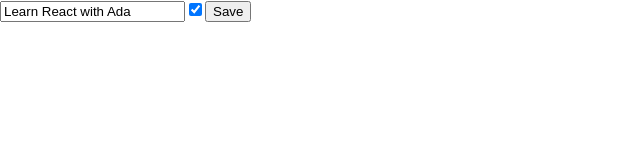
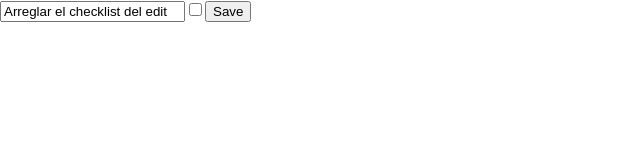
Before and after one commit to johann9911/IETI_REACT_TASK_PLANNER, a React (Create React App) app: page /tasks/1 in a window 1280 px wide. Shown: the top 160 px of the page, without its empty margins (0-640 px from the left). Built offline with nearby package versions, Linux system fonts and the light colour scheme.

Commit message:
Update DataProvider.js

```diff
--- a/src/providers/DataProvider.js
+++ b/src/providers/DataProvider.js
@@ -3,18 +3,18 @@ import React, { useState } from "react";
 export const tasks = [
   {
     id: "1",
-    isCompleted: true,
-    name: "Learn React with Ada",
+    isCompleted: false,
+    name: "Arreglar el checklist del edit",
   },
   {
     id: "2",
     isCompleted: false,
-    name: "Learn Hooks",
+    name: "Limpiar el campo del create task cuando se crea tarea",
   },
   {
     id: "3",
-    isCompleted: true,
-    name: "Keep on Keeping on",
+    isCompleted: false,
+    name: "Mejorar el UI usando CSS",
   },
 ];
 
```
